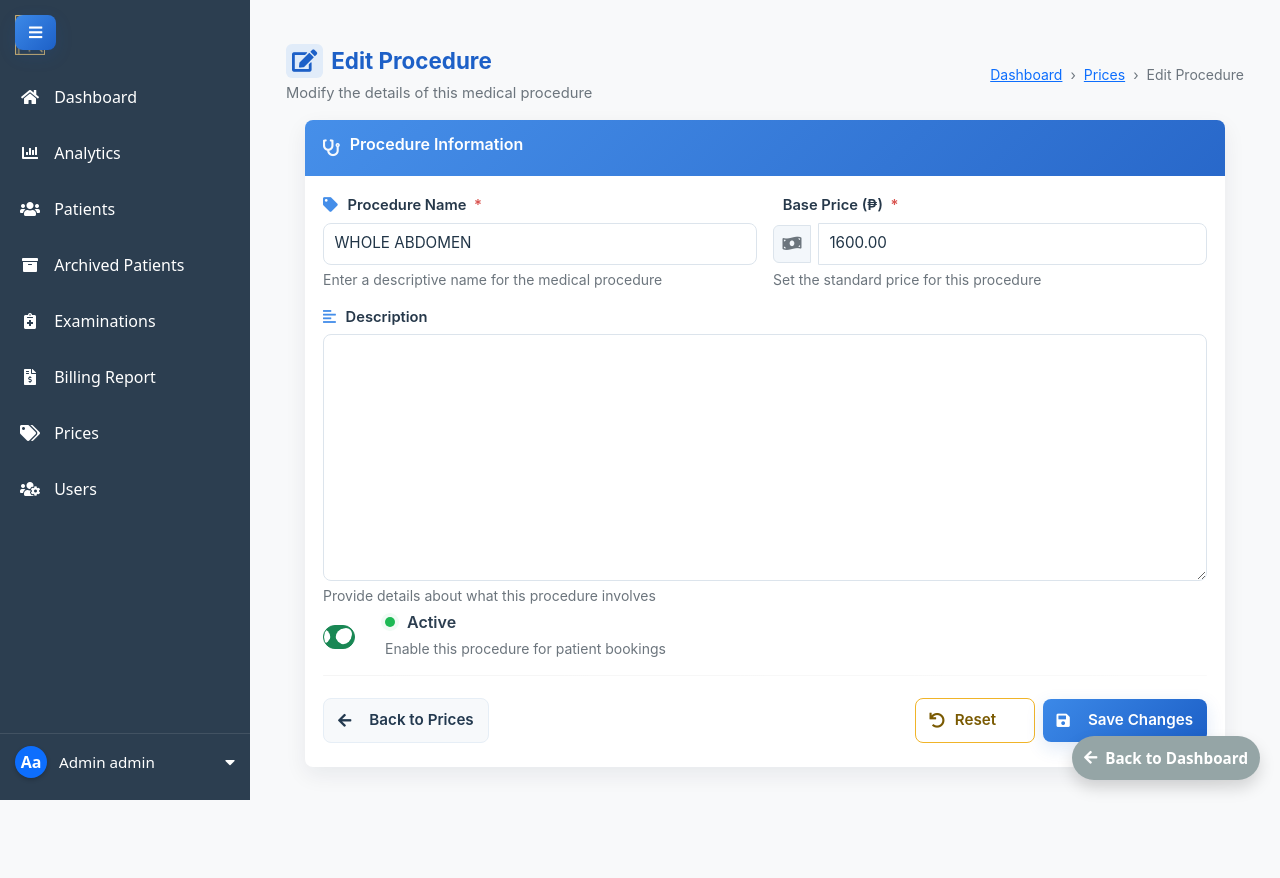
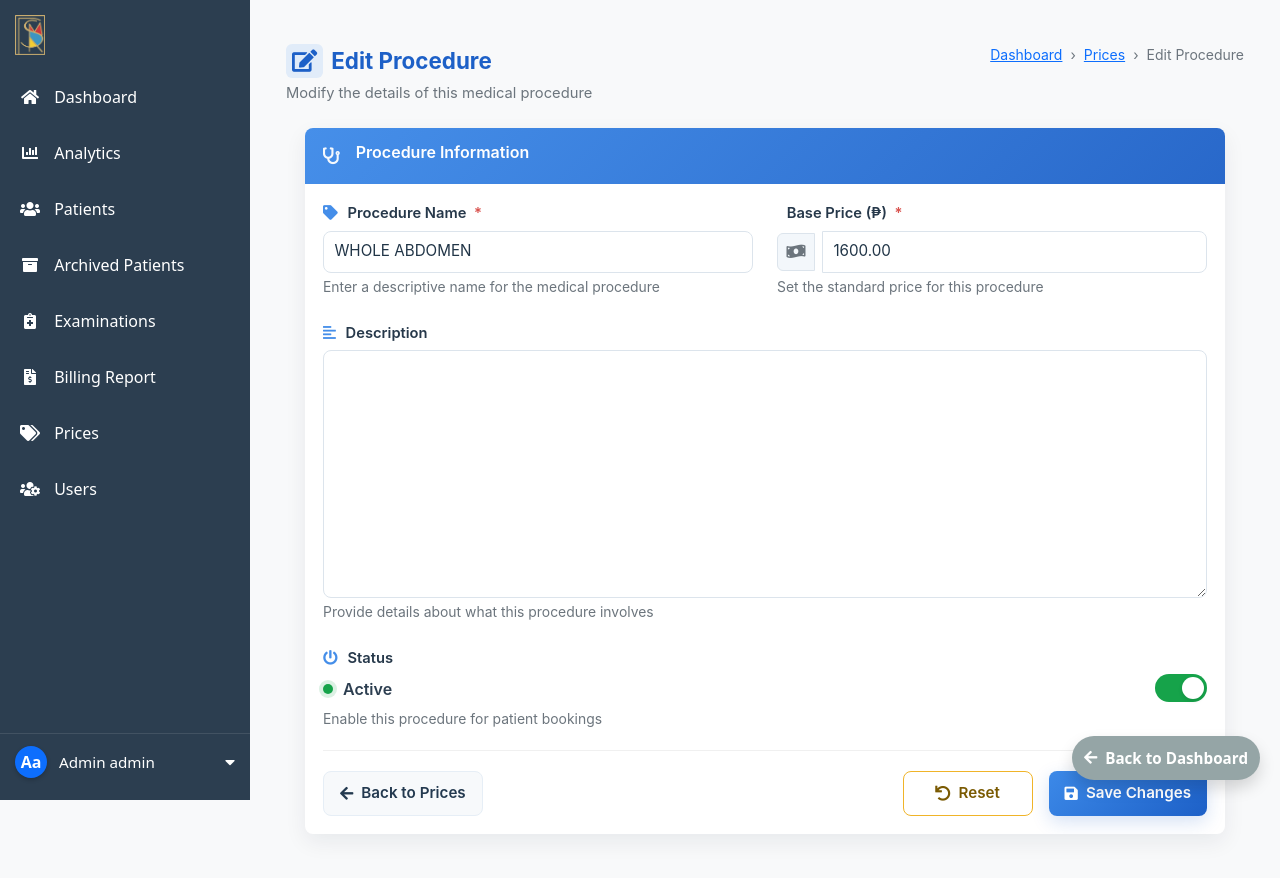
Before and after one commit to carlosinag/comebackcapstone, a Django app: page /custom-admin/edit-procedure/1/ in a window 1280 px wide. Before the commit the page ends 800 px from the top, so only its background shows below. Run offline with Django 5.2, Linux system fonts and the light colour scheme; a user stored in the database is signed in; data comes from the database, SQL or seed files in the repository; both versions use the stored data as it was after the commit.

Commit message:
fixed edit_procedure

```diff
--- a/templates/admin/edit_procedure.html
+++ b/templates/admin/edit_procedure.html
@@ -16,6 +16,8 @@
     --card-shadow: 0 8px 22px rgba(15, 32, 63, 0.07);
     --gap: 12px;
     --control-border: #dce4ec;
+    --success: #16a34a;
+    --gray-300: #d1d5db;
   }
 
   .page-wrap { max-width: 1200px; margin: 0 auto; color: #213547; font-family: Inter, system-ui, -apple-system, "Segoe UI", Roboto, "Helvetica Neue", Arial; }
@@ -24,99 +26,118 @@
   .title-icon { background: rgba(60,137,232,0.12); color: var(--blue-600); padding: 6px; border-radius: 6px; display:inline-flex; align-items:center; justify-content:center; }
   .subtitle { font-size: .92rem; color: var(--muted); margin: 4px 0 0; }
 
-  .breadcrumb-wrap { align-self: center; }
   .breadcrumb { background: transparent; padding:0; margin:0; }
 
   /* Main card */
   .main-card { width: 100%; max-width: 920px; border-radius: var(--card-radius); overflow: hidden; box-shadow: var(--card-shadow); background: white; }
   .card-top { background: linear-gradient(135deg, rgba(60,137,232,0.95), rgba(29,96,199,0.95)); color: #fff; padding: 12px 18px; display:flex; align-items:center; gap:12px; }
-  .card-top-left { display:flex; align-items:center; gap:10px; }
   .card-top .fa-stethoscope { font-size: 1.05rem; opacity: 0.95; }
   .card-title { font-weight: 600; font-size: 1rem; }
-
   .card-body { padding: 18px; }
 
-  /* fields */
+  /* Fields */
   .field-label { font-size: .92rem; font-weight: 600; display:block; color:#26384a; margin-bottom:6px; }
   .field-icon { color: var(--blue-500); margin-right:6px; opacity: .95; }
   .req { color: #d9534f; margin-left:4px; font-weight:600; }
 
   input[type="text"], input[type="number"], .form-control, textarea, select {
-    width:100%;
-    border-radius: 8px;
-    border: 1.5px solid var(--control-border);
-    padding: .55rem .65rem;
-    font-size: .95rem;
-    outline: none;
-    transition: box-shadow .15s ease, border-color .15s ease;
-    background: #fff;
-    color: #213547;
-    box-sizing: border-box;
+    width:100%; border-radius: 8px; border: 1.5px solid var(--control-border);
+    padding: .55rem .65rem; font-size: .95rem; outline: none;
+    transition: all .15s ease; background: #fff; color: #213547; box-sizing: border-box;
   }
-
   textarea { min-height: 150px; resize: vertical; padding-top: .7rem; }
-
-  input:focus, textarea:focus {
+  input:focus, textarea:focus, select:focus {
     border-color: var(--blue-500);
     box-shadow: 0 0 0 6px rgba(60,137,232,0.07);
   }
 
   .input-group.compact { display:flex; align-items:center; gap:8px; }
-  .input-group-prepend { display:inline-flex; align-items:center; justify-content:center; width:38px; height:38px; border-radius:6px; background:#f3f7fb; color: var(--muted); border:1px solid var(--control-border); }
+  .input-group-prepend { width:38px; height:38px; border-radius:6px; background:#f3f7fb; color: var(--muted); border:1px solid var(--control-border); display:flex; align-items:center; justify-content:center; }
   .input-group-prepend .fa-money-bill-wave { font-size: .95rem; }
 
-  .field-help { color: var(--muted); }
+  .field-help { color: var(--muted); font-size: .87rem; margin-top:4px; }
 
-  /* switch & status */
-  .form-check.form-switch { --bs-switch-height: 22px; margin: 0; padding-right: 6px; }
-  .form-check-input { width: 2.6rem; height: 1.45rem; cursor:pointer; vertical-align: middle; background: #f0f3f7; border-radius: 999px; border: 1px solid #d0d7df; position: relative; }
-  .form-check-input:checked { background: #198754; border-color: #198754; }
-  .form-check-input::after { content:""; position:absolute; top: 2px; left: 2px; width: 12px; height: 12px; background: white; border-radius: 50%; transition: transform .12s ease; }
-  .form-check-input:checked::after { transform: translateX(14px); }
+  /* Modern Toggle Switch */
+  .switch {
+    position: relative;
+    display: inline-block;
+    width: 52px;
+    height: 28px;
+  }
+  .switch input { opacity: 0; width: 0; height: 0; }
+  .slider {
+    position: absolute;
+    cursor: pointer;
+    top: 0; left: 0; right: 0; bottom: 0;
+    background-color: var(--gray-300);
+    transition: .3s;
+    border-radius: 34px;
+  }
+  .slider:before {
+    position: absolute;
+    content: "";
+    height: 22px;
+    width: 22px;
+    left: 3px;
+    bottom: 3px;
+    background-color: white;
+    transition: .3s;
+    border-radius: 50%;
+    box-shadow: 0 2px 4px rgba(0,0,0,0.1);
+  }
+  input:checked + .slider {
+    background-color: var(--success);
+  }
+  input:checked + .slider:before {
+    transform: translateX(24px);
+  }
 
-  .status-bullet { width:10px; height:10px; border-radius:50%; margin-right:8px; display:inline-block; background:#e9ecef; }
-  .status-bullet.active { background: #1db954; box-shadow: 0 0 0 4px rgba(29,185,84,0.06); }
-  .status-bullet.inactive { background: #d3dbe4; box-shadow:none; }
-  .status-label { font-weight:600; color:#2c3e50; margin-left:4px; }
+  .status-display {
+    display: flex;
+    align-items: center;
+    gap: 10px;
+    font-weight: 600;
+    color: #2c3e50;
+  }
+  .status-dot {
+    width: 10px;
+    height: 10px;
+    border-radius: 50%;
+    background: #d3dbe4;
+    transition: background .2s;
+  }
+  .status-dot.active { background: #16a34a; box-shadow: 0 0 0 4px rgba(22,163,74,0.15); }
 
-  .divider { height:1px; background: linear-gradient(90deg, rgba(0,0,0,0.04), rgba(0,0,0,0.02)); margin: 16px 0; border-radius:2px; }
+  .divider { height:1px; background: rgba(0,0,0,0.06); margin: 20px 0; }
 
-  /* action row */
-  .action-row { padding: 6px 0; }
-  .btn { border-radius: 8px; padding: 10px 14px; font-weight:600; font-size:.95rem; border: none; cursor: pointer; display:inline-flex; align-items:center; gap:10px; }
-  .btn:focus { outline: none; box-shadow: 0 0 0 6px rgba(60,137,232,0.06); }
+  /* Buttons */
+  .btn { border-radius: 8px; padding: 10px 16px; font-weight:600; font-size:.95rem; border: none; cursor: pointer; display:inline-flex; align-items:center; gap:8px; transition: all .2s; }
+  .btn:focus { outline: none; box-shadow: 0 0 0 6px rgba(60,137,232,0.1); }
+  .btn-ghost { background: #f7f9fb; color:#23394f; border:1px solid #e6eef6; }
+  .btn-ghost:hover { background:#f0f6fb; transform: translateY(-1px); }
+  .btn-outline-warning { background: transparent; border: 1.5px solid #f0b429; color:#7a5a02; }
+  .btn-outline-warning:hover { background:#fffbeb; }
+  .btn-primary { background: linear-gradient(135deg, var(--blue-500), var(--blue-600)); color:#fff; box-shadow: 0 6px 18px rgba(29,96,199,0.18); }
+  .btn-primary:hover { transform: translateY(-2px); box-shadow: 0 10px 30px rgba(29,96,199,0.22); }
 
-  .btn-ghost { background: #f7f9fb; color:#23394f; border:1px solid #e6eef6; }
-  .btn-ghost:hover { background:#f0f6fb; transform: translateY(-1px); box-shadow: 0 6px 14px rgba(19,48,69,0.04); }
+  .action-buttons .btn { min-width:130px; justify-content:center; }
 
-  .btn-outline-warning { background: transparent; border: 1.5px solid #f0b429; color:#7a5a02; }
-  .btn-outline-warning:hover { background:#fff5e6; transform: translateY(-1px); }
+  @media (max-width: 640px) {
+    .title { font-size:1.2rem; }
+    .action-row { flex-direction: column; gap:12px; align-items:stretch; }
+    .action-buttons { width:100%; }
+    .action-buttons .btn { width:100%; }
+  }
 
-  .btn-primary { background: linear-gradient(135deg, var(--blue-500), var(--blue-600)); color:#fff; box-shadow: 0 6px 18px rgba(29,96,199,0.14); }
-  .btn-primary:hover { transform: translateY(-2px); box-shadow: 0 10px 30px rgba(29,96,199,0.16); }
+  /* Ensure mobile toggle is hidden on desktop */
+  .sidebar-toggle {
+    display: none !important;
+  }
 
-  .action-buttons .btn { min-width:120px; }
-
-  /* tips box */
-  .tips-box { background: #f8fbff; border: 1px solid #e6f0ff; padding: 14px 18px; border-radius:8px; width:100%; max-width:920px; }
-  .tips-header { font-weight:700; color:var(--blue-600); margin-bottom:10px; }
-  .tips-grid { display:grid; grid-template-columns:repeat(3,1fr); gap:10px; font-size:.92rem; color:#325063; }
-  .tip { display:flex; gap:8px; align-items:center; color:#23536b; }
-
-  .tip .fa-check-circle { color:#26a65b; font-size:.9rem; }
-
-  /* responsive */
-  @media (max-width: 900px) {
-    .tips-grid { grid-template-columns:repeat(2,1fr); }
-    .action-buttons { width:100%; justify-content:flex-end; gap:8px; }
+  @media (max-width: 768px) {
+    .sidebar-toggle {
+      display: block !important;
     }
-  @media (max-width: 640px) {
-    .title { font-size:1.18rem; }
-    .main-card { margin: 0 8px; }
-    .tips-grid { grid-template-columns:1fr; }
-    .action-row { flex-direction: column; gap:10px; align-items:stretch; }
-    .action-buttons { justify-content:flex-end; width:100%; }
-    .action-buttons .btn { width:48%; }
   }
 </style>
 {% endblock %}
@@ -125,16 +146,16 @@
 <div class="page-wrap px-3 py-4">
 
   <!-- Header -->
-  <div class="page-header d-flex justify-content-between align-items-start mb-3">
+  <div class="page-header d-flex justify-content-between align-items-start mb-4">
     <div>
       <h1 class="title">
-        <span class="title-icon"> <i class="fas fa-edit"></i> </span>
+        <span class="title-icon"><i class="fas fa-edit"></i></span>
         Edit Procedure
       </h1>
       <p class="subtitle">Modify the details of this medical procedure</p>
     </div>
 
-    <nav aria-label="breadcrumb" class="breadcrumb-wrap">
+    <nav aria-label="breadcrumb">
       <ol class="breadcrumb small mb-0">
         <li class="breadcrumb-item"><a href="{% url 'admin_dashboard' %}">Dashboard</a></li>
         <li class="breadcrumb-item"><a href="{% url 'admin_prices' %}">Prices</a></li>
@@ -143,223 +164,163 @@
     </nav>
   </div>
 
-  <!-- Main content area -->
+  <!-- Main Card -->
   <div class="d-flex justify-content-center">
     <div class="main-card">
 
-      <!-- Card header -->
       <div class="card-top">
-        <div class="card-top-left">
+        <div class="d-flex align-items-center gap-3">
           <i class="fas fa-stethoscope"></i>
           <span class="card-title">Procedure Information</span>
         </div>
       </div>
 
-      <!-- Card body / Form -->
       <div class="card-body">
         <form method="POST" action="{% url 'edit_procedure' procedure.id %}" novalidate id="procedure-form">
           {% csrf_token %}
 
-          <div class="row gx-3 gy-3">
-            <!-- Left column -->
+          <div class="row gx-4 gy-4">
+
+            <!-- Name -->
             <div class="col-md-6">
               <label for="{{ form.name.id_for_label }}" class="field-label">
                 <i class="fas fa-tag field-icon"></i> Procedure Name <span class="req">*</span>
               </label>
               {{ form.name }}
               {% if form.name.errors %}
-                <div class="invalid-feedback d-block small mt-1">{{ form.name.errors.0 }}</div>
+                <div class="text-danger small mt-1">{{ form.name.errors.0 }}</div>
               {% endif %}
-              <div class="field-help small text-muted mt-1">Enter a descriptive name for the medical procedure</div>
+              <div class="field-help">Enter a descriptive name for the medical procedure</div>
             </div>
 
-            <!-- Right column -->
+            <!-- Base Price -->
             <div class="col-md-6">
               <label for="{{ form.base_price.id_for_label }}" class="field-label">
                 <i class="fas fa-peso-sign field-icon"></i> Base Price (₱) <span class="req">*</span>
               </label>
-
               <div class="input-group compact">
                 <span class="input-group-prepend"><i class="fas fa-money-bill-wave"></i></span>
                 {{ form.base_price }}
               </div>
               {% if form.base_price.errors %}
-                <div class="invalid-feedback d-block small mt-1">{{ form.base_price.errors.0 }}</div>
+                <div class="text-danger small mt-1">{{ form.base_price.errors.0 }}</div>
               {% endif %}
-              <div class="field-help small text-muted mt-1">Set the standard price for this procedure</div>
+              <div class="field-help">Set the standard price for this procedure</div>
             </div>
 
-            <!-- Description - full width -->
+            <!-- Description -->
             <div class="col-12">
               <label for="{{ form.description.id_for_label }}" class="field-label">
                 <i class="fas fa-align-left field-icon"></i> Description
               </label>
               {{ form.description }}
               {% if form.description.errors %}
-                <div class="invalid-feedback d-block small mt-1">{{ form.description.errors.0 }}</div>
+                <div class="text-danger small mt-1">{{ form.description.errors.0 }}</div>
               {% endif %}
-              <div class="field-help small text-muted mt-1">Provide details about what this procedure involves</div>
+              <div class="field-help">Provide details about what this procedure involves</div>
             </div>
 
-            <!-- Status / Toggle -->
-            <div class="col-12 d-flex align-items-center gap-3 mt-1">
-              <div class="form-check form-switch">
-                {{ form.is_active }}
+            <!-- Status Toggle -->
+            <div class="col-12">
+              <div class="d-flex align-items-center justify-content-between flex-wrap gap-3">
+                <div>
+                  <div class="field-label mb-2">
+                    <i class="fas fa-power-off field-icon"></i> Status
+                  </div>
+                  <div class="status-display">
+                    <span class="status-dot" id="status-dot"></span>
+                    <span id="status-label">Active</span>
+                  </div>
+                  <div class="field-help mt-2">Enable this procedure for patient bookings</div>
                 </div>
 
-              <div>
-                <div class="d-flex align-items-center">
-                  <span id="status-bullet" class="status-bullet active"></span>
-                  <span id="status-text" class="status-label">Active</span>
-                </div>
-                <div class="field-help small text-muted mt-1">Enable this procedure for patient bookings</div>
+                <label class="switch">
+                  {{ form.is_active }}
+                  <span class="slider round"></span>
+                </label>
               </div>
             </div>
           </div>
 
-          <!-- Separator -->
           <div class="divider"></div>
 
-          <!-- Action bar -->
-          <div class="action-row d-flex justify-content-between align-items-center">
+          <!-- Actions -->
+          <div class="action-row d-flex justify-content-between align-items-center flex-wrap gap-3">
             <a href="{% url 'admin_prices' %}" class="btn btn-ghost">
-              <i class="fas fa-arrow-left me-2"></i> Back to Prices
+              <i class="fas fa-arrow-left"></i> Back to Prices
             </a>
 
-            <div class="action-buttons d-flex align-items-center gap-2">
+            <div class="action-buttons d-flex gap-3">
               <button type="reset" class="btn btn-outline-warning">
                 <i class="fas fa-undo"></i> Reset
               </button>
-
               <button type="submit" class="btn btn-primary">
-                <i class="fas fa-save me-2"></i> Save Changes
+                <i class="fas fa-save"></i> Save Changes
               </button>
             </div>
           </div>
         </form>
       </div>
-
     </div>
   </div>
-
 </div>
 {% endblock %}
 
 {% block extra_js %}
 <script>
-// Enhanced form interactions
-document.addEventListener('DOMContentLoaded', function() {
-    // Status toggle animation
-    const statusToggle = document.getElementById('{{ form.is_active.id_for_label }}');
-    const statusText = document.getElementById('status-text');
+document.addEventListener('DOMContentLoaded', function () {
+  const toggle = document.querySelector('#{{ form.is_active.id_for_label }}');
+  const statusDot = document.getElementById('status-dot');
+  const statusLabel = document.getElementById('status-label');
 
-    if (statusToggle) {
-        statusToggle.addEventListener('change', function() {
-            if (this.checked) {
-                statusText.innerHTML = '<i class="fas fa-check-circle me-1"></i> Active';
-                statusText.className = 'badge bg-success-subtle text-success';
+  function updateStatus() {
+    if (toggle.checked) {
+      statusLabel.textContent = 'Active';
+      statusDot.classList.add('active');
     } else {
-                statusText.innerHTML = '<i class="fas fa-times-circle me-1"></i> Inactive';
-                statusText.className = 'badge bg-danger-subtle text-danger';
+      statusLabel.textContent = 'Inactive';
+      statusDot.classList.remove('active');
     }
-        });
   }
 
-    // Form validation enhancement
-    const form = document.querySelector('form');
-    const requiredFields = form.querySelectorAll('[required]');
+  // Initial state
+  updateStatus();
 
-    requiredFields.forEach(field => {
-        field.addEventListener('blur', function() {
-            if (this.value.trim() === '') {
-                this.classList.add('is-invalid');
-            } else {
-                this.classList.remove('is-invalid');
-                this.classList.add('is-valid');
-            }
-        });
+  // On change
+  toggle.addEventListener('change', updateStatus);
 
-        field.addEventListener('input', function() {
-            if (this.classList.contains('is-invalid') && this.value.trim() !== '') {
-                this.classList.remove('is-invalid');
-                this.classList.add('is-valid');
-            }
-        });
-    });
-
-    // Price input formatting
-    const priceField = document.getElementById('{{ form.base_price.id_for_label }}');
-    if (priceField) {
-        priceField.addEventListener('input', function(e) {
-            // Allow only numbers and decimal point
-            let value = e.target.value.replace(/[^0-9.]/g, '');
-            // Ensure only one decimal point
-            const parts = value.split('.');
-            if (parts.length > 2) {
-                value = parts[0] + '.' + parts.slice(1).join('');
-            }
-            e.target.value = value;
+  // Price formatting – only numbers & one decimal
+  const priceInput = document.getElementById('{{ form.base_price.id_for_label }}');
+  if (priceInput) {
+    priceInput.addEventListener('input', (e) => {
+      let val = e.target.value.replace(/[^0-9.]/g, '');
+      const parts = val.split('.');
+      if (parts.length > 2) val = parts[0] + '.' + parts.slice(1).join('');
+      e.target.value = val;
     });
   }
 
   // Auto-resize textarea
-    const textareas = document.querySelectorAll('textarea');
-    textareas.forEach(textarea => {
-        textarea.addEventListener('input', function() {
-            this.style.height = 'auto';
-            this.style.height = (this.scrollHeight) + 'px';
+  document.querySelectorAll('textarea').forEach(ta => {
+    ta.addEventListener('input', function() {
+      ta.style.height = 'auto';
+      ta.style.height = ta.scrollHeight + 'px';
     });
+    // Trigger once
+    ta.dispatchEvent(new Event('input'));
   });
 });
 </script>
 
-<!-- Small script: add classes to raw form fields & update status label -->
+<!-- Ensure form controls have proper classes (safe fallback) -->
 <script>
-  (function(){
-    const form = document.getElementById('procedure-form');
-    if (!form) return;
-
-    // Add sane default classes to form inputs if not set in widgets
-    const inputs = form.querySelectorAll('input, textarea, select');
-    inputs.forEach(el => {
-      const t = el.tagName.toLowerCase();
-      if (el.classList.length === 0) {
-        if (t === 'input' && (el.type === 'checkbox' || el.type === 'radio')) {
-          el.classList.add('form-check-input');
-        } else {
-          el.classList.add('form-control');
-        }
+(() => {
+  document.querySelectorAll('#procedure-form input, #procedure-form textarea, #procedure-form select').forEach(el => {
+    if (!el.classList.length) {
+      if (el.type === 'checkbox') el.classList.add('form-check-input');
+      else el.classList.add('form-control');
     }
   });
-
-    // Find the status checkbox (is_active)
-    const statusCheckbox = form.querySelector('input[type="checkbox"], input[type="radio"]');
-    const statusText = document.getElementById('status-text');
-    const statusBullet = document.getElementById('status-bullet');
-
-    function updateStatusUI() {
-      if (!statusCheckbox) return;
-      const checked = statusCheckbox.checked;
-      if (checked) {
-        statusText.textContent = 'Active';
-        statusBullet.classList.remove('inactive');
-        statusBullet.classList.add('active');
-      } else {
-        statusText.textContent = 'Inactive';
-        statusBullet.classList.remove('active');
-        statusBullet.classList.add('inactive');
-      }
-    }
-
-    if (statusCheckbox) {
-      // ensure checkbox has appropriate class
-      if (!statusCheckbox.classList.contains('form-check-input')) {
-        statusCheckbox.classList.add('form-check-input');
-      }
-      statusCheckbox.addEventListener('change', updateStatusUI);
-      // initial
-      updateStatusUI();
-    }
 })();
 </script>
 {% endblock %}
```
Also changed, not shown: db.sqlite3. Lines whose indentation alone changed are shown as unchanged.
